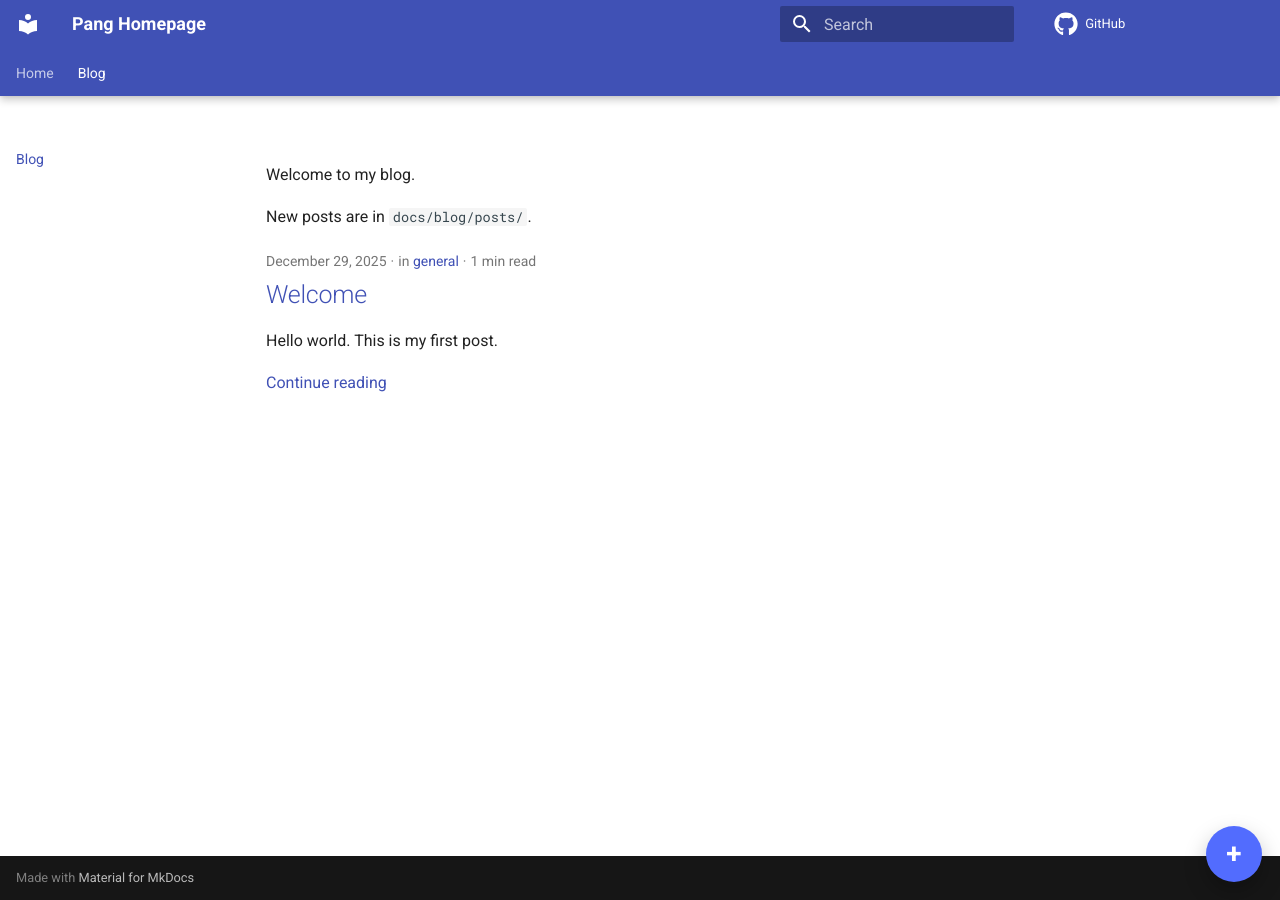
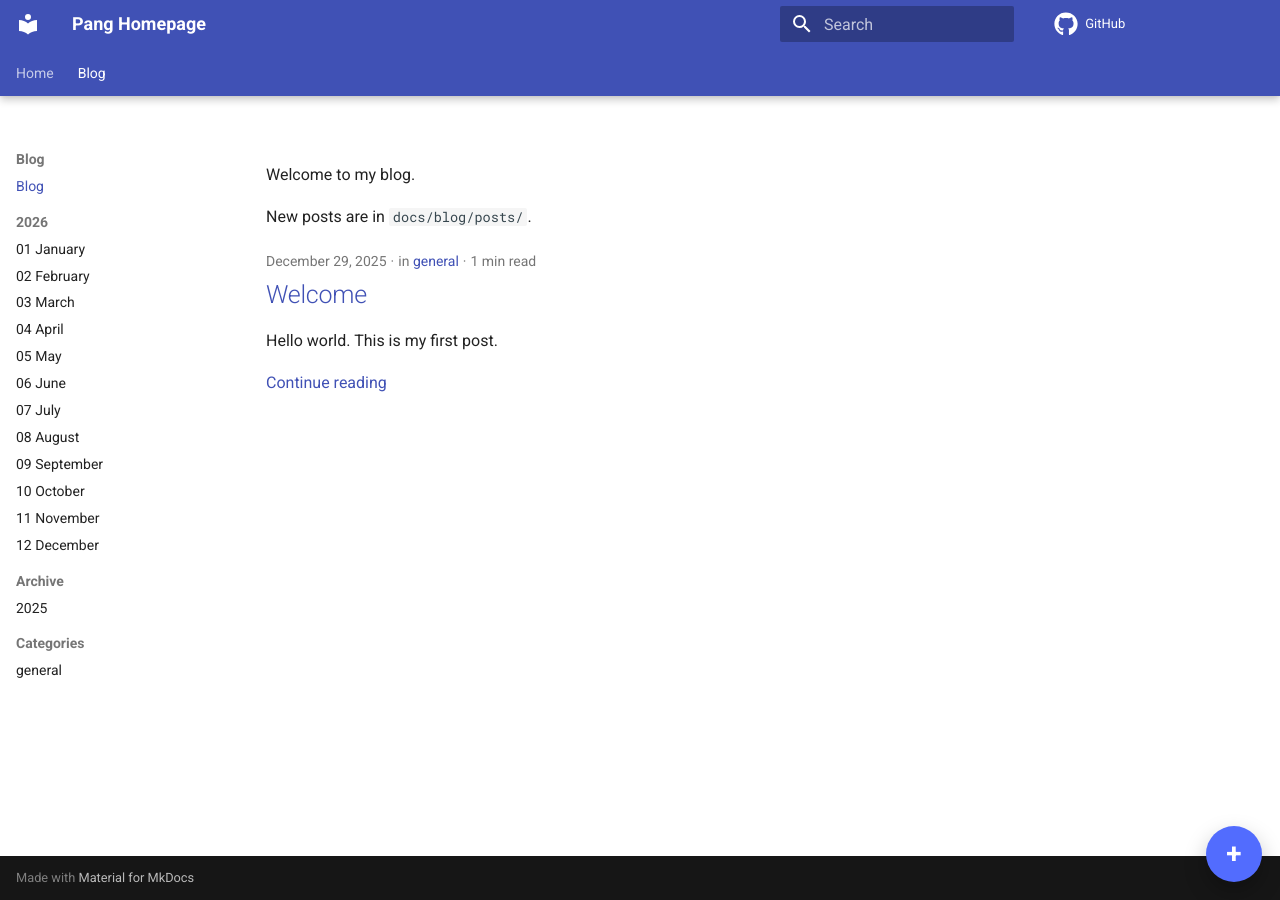
Before and after one commit to Jeongsoo-dev/Pang-Homepage, an MkDocs documentation site: the page built from docs/blog/index.md, in a window 1280 px wide. Built offline with MkDocs 1.6.1 and Material for MkDocs 9.7.7, drawn with Linux system fonts in a browser that asks for light colours; comment, search, counter and statistics services are not loaded.

Commit message:
Update mkdocs.yml

```diff
--- a/mkdocs.yml
+++ b/mkdocs.yml
@@ -18,7 +18,21 @@
 
 nav:
   - Home: index.md
-  - Blog: blog/index.md
+  - Blog:
+      - Overview: blog/index.md
+      - "2026":
+          - "01 January": blog/2026/01.md
+          - "02 February": blog/2026/02.md
+          - "03 March": blog/2026/03.md
+          - "04 April": blog/2026/04.md
+          - "05 May": blog/2026/05.md
+          - "06 June": blog/2026/06.md
+          - "07 July": blog/2026/07.md
+          - "08 August": blog/2026/08.md
+          - "09 September": blog/2026/09.md
+          - "10 October": blog/2026/10.md
+          - "11 November": blog/2026/11.md
+          - "12 December": blog/2026/12.md
 
 extra_css:
   - assets/stylesheets/extra.css
```
